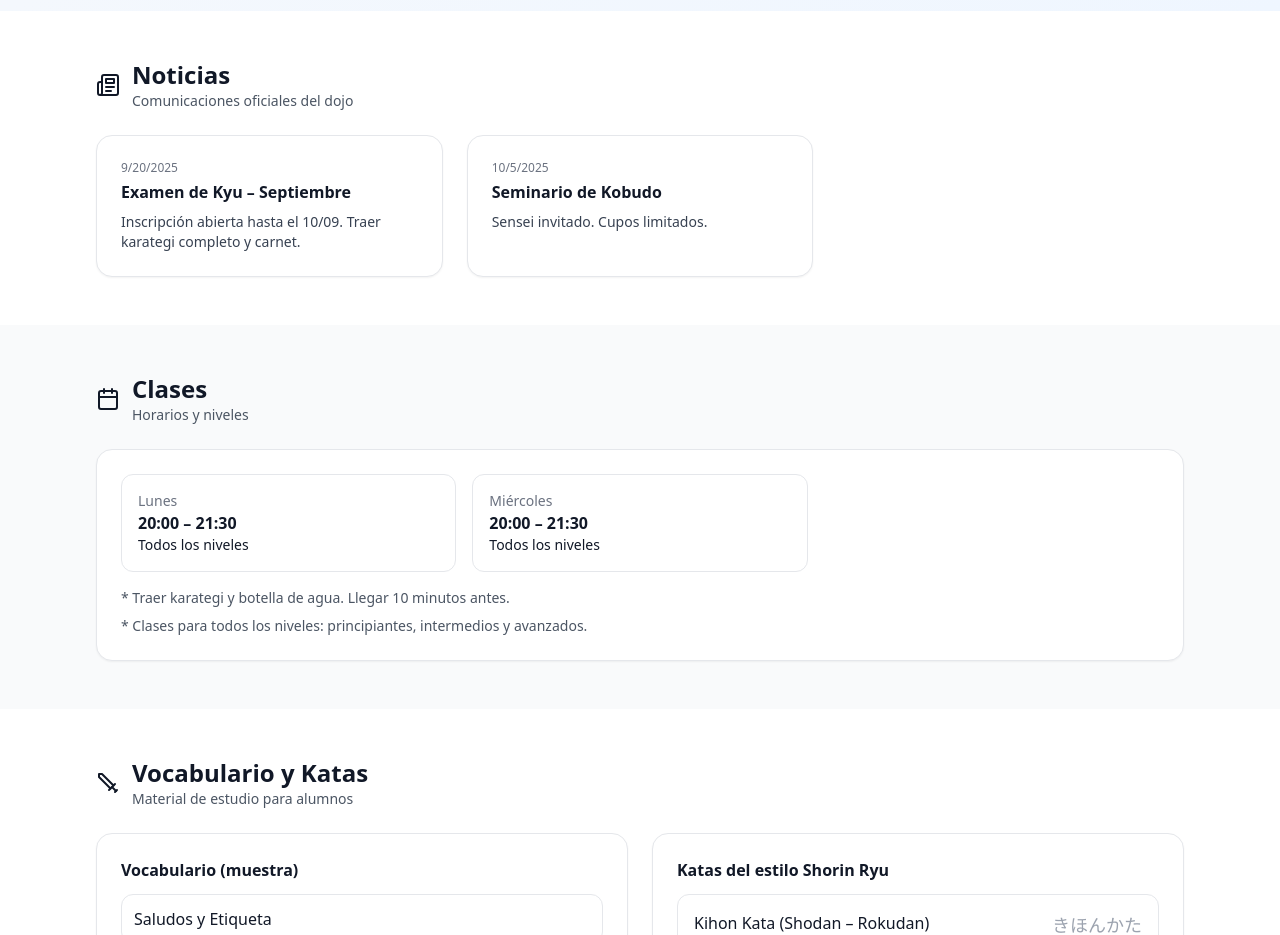
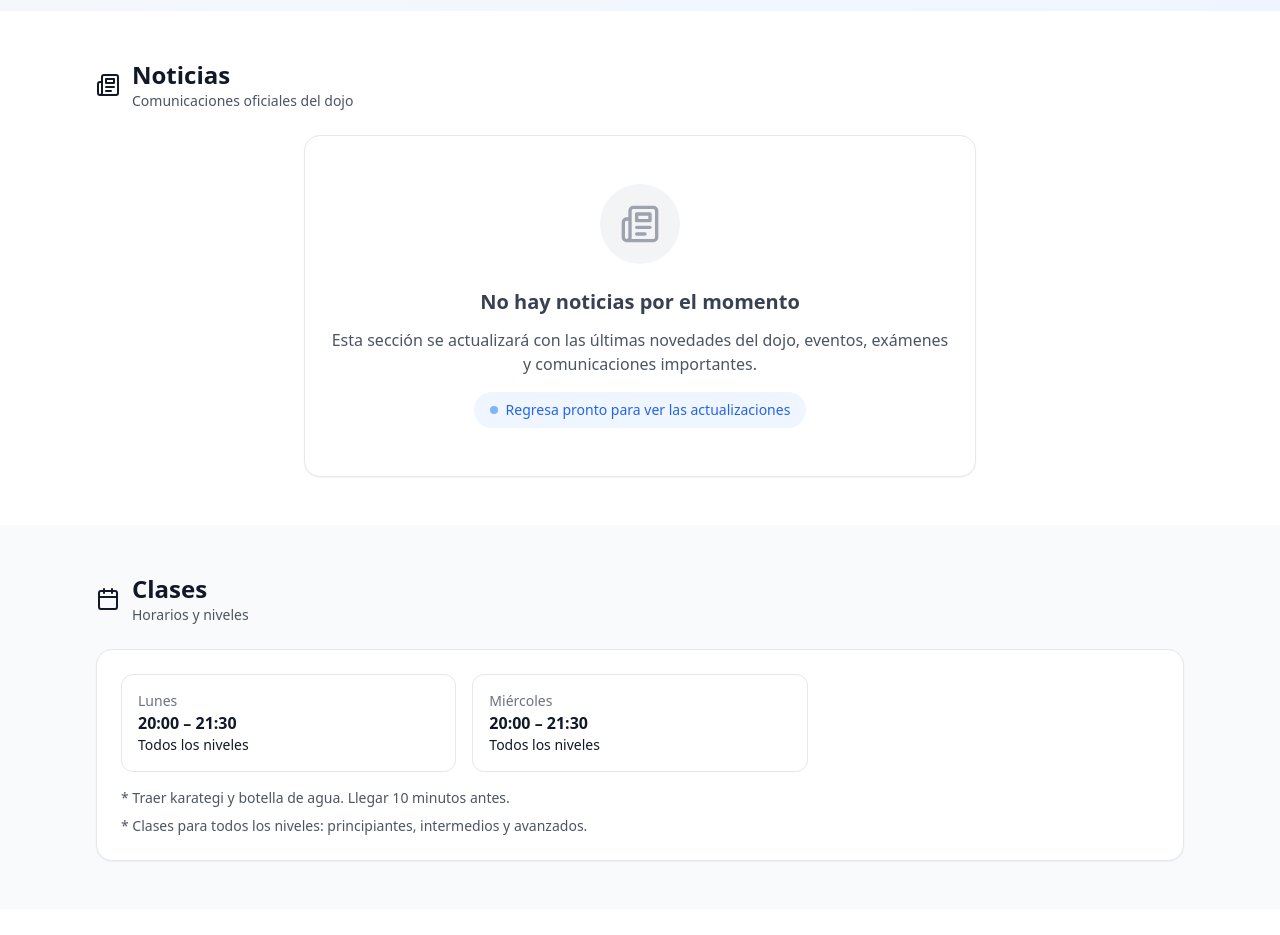
Before and after one commit to gseverina/shizenkan_web, a React (Vite) app: page / in a window 1280 px wide. Shown: the part 1440-2375 px from the top of the page. Built offline with nearby package versions, Linux system fonts and the light colour scheme.

Commit message:
Update news section with elegant empty state - Replace placeholder news with professional empty state message - Add icon, explanation and call-to-action - Maintain section structure for future updates

```diff
--- a/src/App.jsx
+++ b/src/App.jsx
@@ -337,14 +337,25 @@ function News() {
     <section id="noticias" className="py-12">
       <Container>
         <SectionTitle icon={Newspaper} title="Noticias" subtitle="Comunicaciones oficiales del dojo" />
-        <div className="grid sm:grid-cols-2 lg:grid-cols-3 gap-6">
-          {NEWS.map((n, idx) => (
-            <Card key={idx}>
-              <div className="text-xs text-gray-500">{new Date(n.date).toLocaleDateString()}</div>
-              <h3 className="mt-1 font-semibold">{n.title}</h3>
-              <p className="mt-2 text-sm text-gray-700">{n.body}</p>
-            </Card>
-          ))}
+        <div className="max-w-2xl mx-auto">
+          <Card className="text-center py-12">
+            <div className="flex justify-center mb-6">
+              <div className="w-20 h-20 bg-gray-100 rounded-full flex items-center justify-center">
+                <Newspaper className="w-10 h-10 text-gray-400" />
+              </div>
+            </div>
+            <h3 className="text-xl font-semibold text-gray-700 mb-3">
+              No hay noticias por el momento
+            </h3>
+            <p className="text-gray-600 mb-4">
+              Esta sección se actualizará con las últimas novedades del dojo,
+              eventos, exámenes y comunicaciones importantes.
+            </p>
+            <div className="inline-flex items-center gap-2 text-sm text-blue-600 bg-blue-50 px-4 py-2 rounded-full">
+              <span className="w-2 h-2 bg-blue-400 rounded-full animate-pulse"></span>
+              Regresa pronto para ver las actualizaciones
+            </div>
+          </Card>
         </div>
       </Container>
     </section>
```
